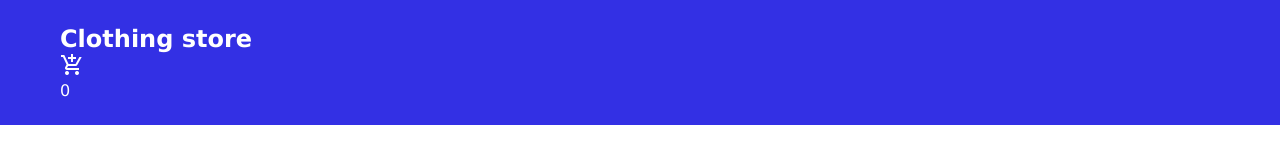
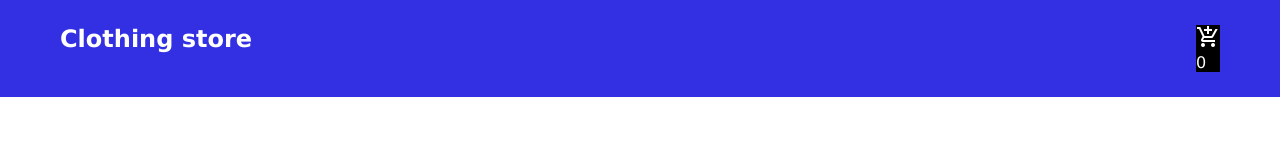
Before and after one commit to otiteakpofure/shopping-store-, a plain HTML site: page index.html in a window 1280 px wide. Drawn offline with nearby package versions, Linux system fonts and the light colour scheme.

Commit message:
added colors for the navbar

```diff
--- a/styles.css
+++ b/styles.css
@@ -9,9 +9,19 @@ body {
     font-family: 'Lucida Sans', 'Lucida Sans Regular', 'Lucida Grande', 'Lucida Sans Unicode', Geneva, Verdana, sans-serif;
 }
 
+/**? this is for the navbar styles
+**/
 .navbar{
     background-color: #3330E4;
     color:#fff;
     padding: 25px 60px;
+    display: flex;
+    font-display:row;
+    justify-content: space-between;
+}
+
+.cart{
+    background-color: black;
+    color:white;
 
 }
```
